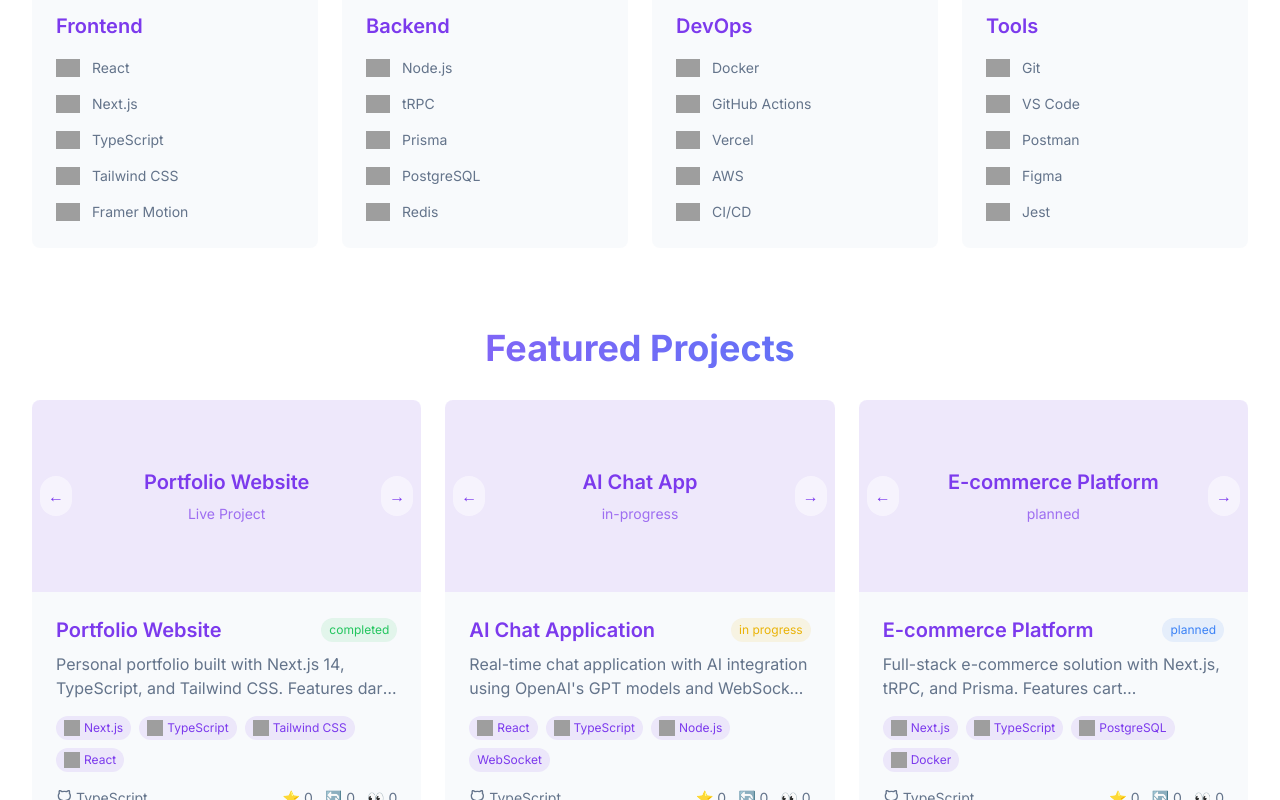
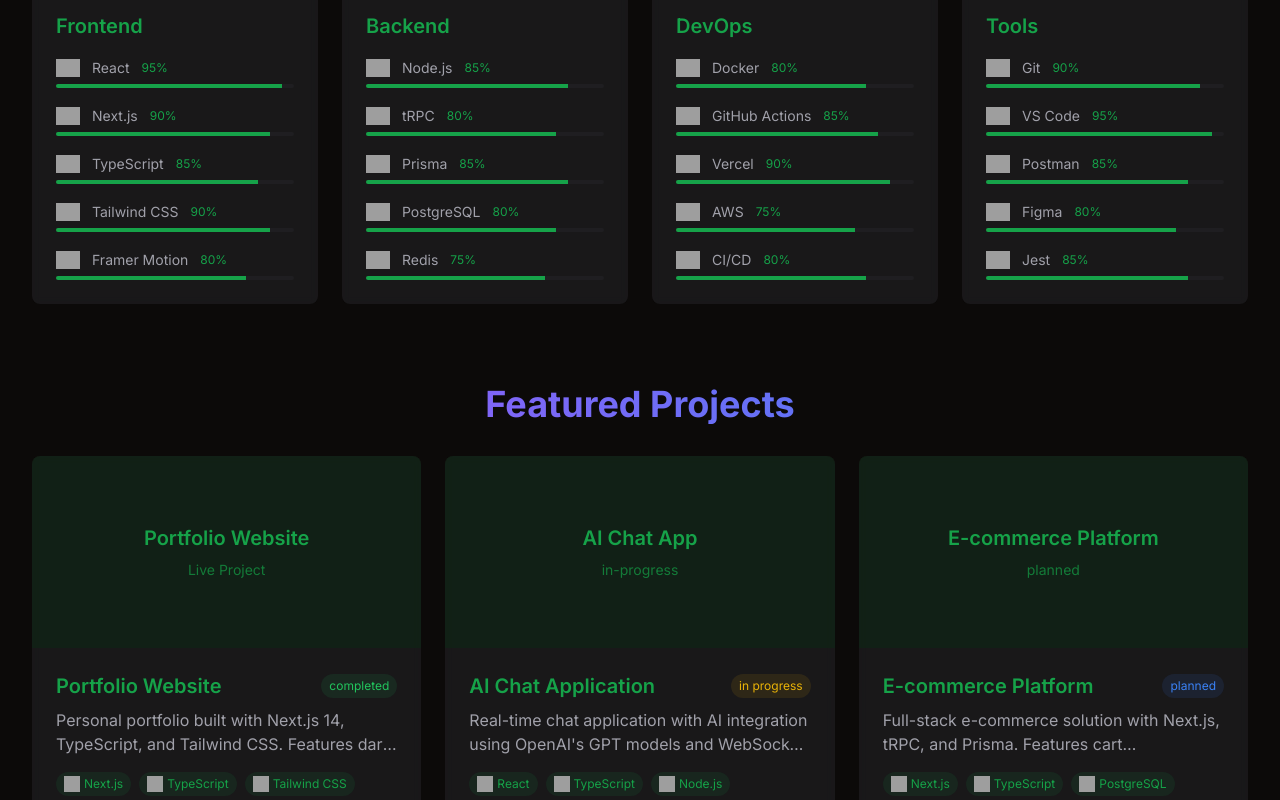
Before and after one commit to Jonas-Zacho-Poulsen/web-portfolio, a Next.js app: page / in a window 1280 px wide. Shown: the part 1240-2040 px from the top of the page. Built offline with nearby package versions, Linux system fonts and the light colour scheme; no server answers; grey boxes are pictures that could not be loaded.

Commit message:
Add background animation and fix project card issues

```diff
--- a/src/app/globals.css
+++ b/src/app/globals.css
@@ -5,47 +5,49 @@
 @layer base {
   :root {
     --background: 0 0% 100%;
-    --foreground: 222.2 84% 4.9%;
+    --foreground: 240 10% 3.9%;
     --card: 0 0% 100%;
-    --card-foreground: 222.2 84% 4.9%;
+    --card-foreground: 240 10% 3.9%;
     --popover: 0 0% 100%;
-    --popover-foreground: 222.2 84% 4.9%;
-    --primary: 262.1 83.3% 57.8%;
-    --primary-foreground: 210 40% 98%;
-    --secondary: 210 40% 96.1%;
-    --secondary-foreground: 222.2 47.4% 11.2%;
-    --muted: 210 40% 96.1%;
-    --muted-foreground: 215.4 16.3% 46.9%;
-    --accent: 210 40% 96.1%;
-    --accent-foreground: 222.2 47.4% 11.2%;
+    --popover-foreground: 240 10% 3.9%;
+    --primary: 142 76% 36%;
+    --primary-rgb: 25 195 125;
+    --primary-foreground: 355.7 100% 97.3%;
+    --secondary: 240 4.8% 95.9%;
+    --secondary-foreground: 240 5.9% 10%;
+    --muted: 240 4.8% 95.9%;
+    --muted-foreground: 240 3.8% 46.1%;
+    --accent: 240 4.8% 95.9%;
+    --accent-foreground: 240 5.9% 10%;
     --destructive: 0 84.2% 60.2%;
-    --destructive-foreground: 210 40% 98%;
-    --border: 214.3 31.8% 91.4%;
-    --input: 214.3 31.8% 91.4%;
-    --ring: 262.1 83.3% 57.8%;
+    --destructive-foreground: 0 0% 98%;
+    --border: 240 5.9% 90%;
+    --input: 240 5.9% 90%;
+    --ring: 142 76% 36%;
     --radius: 0.5rem;
   }
 
   .dark {
-    --background: 222.2 84% 4.9%;
-    --foreground: 210 40% 98%;
-    --card: 222.2 84% 4.9%;
-    --card-foreground: 210 40% 98%;
-    --popover: 222.2 84% 4.9%;
-    --popover-foreground: 210 40% 98%;
-    --primary: 262.1 83.3% 57.8%;
-    --primary-foreground: 210 40% 98%;
-    --secondary: 217.2 32.6% 17.5%;
-    --secondary-foreground: 210 40% 98%;
-    --muted: 217.2 32.6% 17.5%;
-    --muted-foreground: 215 20.2% 65.1%;
-    --accent: 217.2 32.6% 17.5%;
-    --accent-foreground: 210 40% 98%;
+    --background: 20 14.3% 4.1%;
+    --foreground: 0 0% 95%;
+    --card: 24 9.8% 10%;
+    --card-foreground: 0 0% 95%;
+    --popover: 0 0% 9%;
+    --popover-foreground: 0 0% 95%;
+    --primary: 142 76% 36%;
+    --primary-rgb: 25 195 125;
+    --primary-foreground: 144.9 80.4% 10%;
+    --secondary: 240 3.7% 15.9%;
+    --secondary-foreground: 0 0% 98%;
+    --muted: 0 0% 15%;
+    --muted-foreground: 240 5% 64.9%;
+    --accent: 12 6.5% 15.1%;
+    --accent-foreground: 0 0% 98%;
     --destructive: 0 62.8% 30.6%;
-    --destructive-foreground: 210 40% 98%;
-    --border: 217.2 32.6% 17.5%;
-    --input: 217.2 32.6% 17.5%;
-    --ring: 262.1 83.3% 57.8%;
+    --destructive-foreground: 0 85.7% 97.3%;
+    --border: 240 3.7% 15.9%;
+    --input: 240 3.7% 15.9%;
+    --ring: 142 76% 36%;
   }
 }
 
--- a/src/app/layout.tsx
+++ b/src/app/layout.tsx
@@ -1,5 +1,6 @@
 import { ThemeProvider } from "@/components/theme-provider"
 import { Inter } from "next/font/google"
+import { BackgroundAnimation } from "@/components/background-animation"
 import "./globals.css"
 import type { Metadata } from 'next'
 
@@ -20,10 +21,11 @@
       <body className={inter.className}>
         <ThemeProvider
           attribute="class"
-          defaultTheme="system"
+          defaultTheme="dark"
           enableSystem
           disableTransitionOnChange
         >
+          <BackgroundAnimation />
           {children}
         </ThemeProvider>
       </body>
--- /dev/null
+++ b/src/components/background-animation.tsx
@@ -0,0 +1,125 @@
+"use client"
+
+import { useEffect, useRef } from 'react'
+
+export function BackgroundAnimation() {
+  const canvasRef = useRef<HTMLCanvasElement>(null)
+
+  useEffect(() => {
+    const canvas = canvasRef.current
+    if (!canvas) return
+
+    const ctx = canvas.getContext('2d')
+    if (!ctx) return
+
+    let animationFrameId: number
+    let particles: Particle[] = []
+    let mouse = { x: 0, y: 0 }
+
+    // Get primary color RGB values from CSS variable
+    const getCSSVariable = (name: string) => {
+      const value = getComputedStyle(document.documentElement).getPropertyValue(name).trim()
+      return value
+    }
+
+    class Particle {
+      x: number
+      y: number
+      size: number
+      speedX: number
+      speedY: number
+
+      constructor(canvasWidth: number, canvasHeight: number) {
+        this.x = Math.random() * canvasWidth
+        this.y = Math.random() * canvasHeight
+        this.size = Math.random() * 3 + 1
+        this.speedX = Math.random() * 2 - 1
+        this.speedY = Math.random() * 2 - 1
+      }
+
+      update(canvasWidth: number, canvasHeight: number) {
+        this.x += this.speedX
+        this.y += this.speedY
+
+        if (this.x > canvasWidth) this.x = 0
+        else if (this.x < 0) this.x = canvasWidth
+        if (this.y > canvasHeight) this.y = 0
+        else if (this.y < 0) this.y = canvasHeight
+      }
+
+      draw(ctx: CanvasRenderingContext2D) {
+        const primaryRGB = getCSSVariable('--primary-rgb')
+        ctx.fillStyle = `rgba(${primaryRGB}, 0.5)`
+        ctx.beginPath()
+        ctx.arc(this.x, this.y, this.size, 0, Math.PI * 2)
+        ctx.fill()
+      }
+    }
+
+    const init = () => {
+      particles = []
+      const numberOfParticles = (canvas.width * canvas.height) / 15000
+      for (let i = 0; i < numberOfParticles; i++) {
+        particles.push(new Particle(canvas.width, canvas.height))
+      }
+    }
+
+    const animate = () => {
+      ctx.clearRect(0, 0, canvas.width, canvas.height)
+
+      particles.forEach(particle => {
+        particle.update(canvas.width, canvas.height)
+        particle.draw(ctx)
+
+        // Draw connections
+        particles.forEach(otherParticle => {
+          const dx = particle.x - otherParticle.x
+          const dy = particle.y - otherParticle.y
+          const distance = Math.sqrt(dx * dx + dy * dy)
+
+          if (distance < 100) {
+            const primaryRGB = getCSSVariable('--primary-rgb')
+            ctx.strokeStyle = `rgba(${primaryRGB}, ${0.2 * (1 - distance/100)})`
+            ctx.lineWidth = 1
+            ctx.beginPath()
+            ctx.moveTo(particle.x, particle.y)
+            ctx.lineTo(otherParticle.x, otherParticle.y)
+            ctx.stroke()
+          }
+        })
+      })
+
+      animationFrameId = requestAnimationFrame(animate)
+    }
+
+    const handleResize = () => {
+      canvas.width = window.innerWidth
+      canvas.height = window.innerHeight
+      init()
+    }
+
+    const handleMouseMove = (event: MouseEvent) => {
+      mouse.x = event.x
+      mouse.y = event.y
+    }
+
+    handleResize()
+    animate()
+
+    window.addEventListener('resize', handleResize)
+    window.addEventListener('mousemove', handleMouseMove)
+
+    return () => {
+      window.removeEventListener('resize', handleResize)
+      window.removeEventListener('mousemove', handleMouseMove)
+      cancelAnimationFrame(animationFrameId)
+    }
+  }, [])
+
+  return (
+    <canvas
+      ref={canvasRef}
+      className="fixed inset-0 -z-10 h-screen w-screen bg-background/80 opacity-30"
+    />
+  )
+}
--- a/src/components/sections/projects.tsx
+++ b/src/components/sections/projects.tsx
@@ -73,7 +73,7 @@
     topics: ["next.js", "typescript", "tailwindcss", "framer-motion"],
     stargazers_count: 0,
     language: "TypeScript",
-    screenshots: ["Portfolio Website", "Dark Mode View"],
+    screenshots: ["Portfolio Website"],
     demo_url: "https://jonas-zacho.com",
     status: "completed",
     tech_stack: [
@@ -96,7 +96,7 @@
     topics: ["react", "openai", "websocket", "typescript"],
     stargazers_count: 0,
     language: "TypeScript",
-    screenshots: ["AI Chat App", "Chat Interface"],
+    screenshots: ["AI Chat App"],
     demo_url: "https://ai-chat.jonas-zacho.com",
     status: "in-progress",
     tech_stack: [
@@ -119,7 +119,7 @@
     topics: ["next.js", "trpc", "prisma", "stripe"],
     stargazers_count: 0,
     language: "TypeScript",
-    screenshots: ["E-commerce Platform", "Product Catalog"],
+    screenshots: ["E-commerce Platform"],
     demo_url: "https://shop.jonas-zacho.com",
     status: "planned",
     tech_stack: [
@@ -138,16 +138,18 @@
 
 function ProjectCard({ project }: { project: Repository }) {
   const [currentImageIndex, setCurrentImageIndex] = useState(0)
+  const screenshots = project.screenshots || [project.name]
+  const status = project.status || "planned"
 
   const nextImage = () => {
     setCurrentImageIndex((prev) =>
-      prev === project.screenshots.length - 1 ? 0 : prev + 1
+      prev === screenshots.length - 1 ? 0 : prev + 1
     )
   }
 
   const previousImage = () => {
     setCurrentImageIndex((prev) =>
-      prev === 0 ? project.screenshots.length - 1 : prev - 1
+      prev === 0 ? screenshots.length - 1 : prev - 1
     )
   }
 
@@ -159,10 +161,10 @@
       {/* Project Screenshots */}
       <div className="relative h-48 bg-background/50">
         <ProjectPreview
-          title={project.screenshots[currentImageIndex]}
-          subtitle={project.status === "completed" ? "Live Project" : project.status}
+          title={screenshots[currentImageIndex] || project.name}
+          subtitle={status === "completed" ? "Live Project" : status}
         />
-        {project.screenshots.length > 1 && (
+        {screenshots.length > 1 && (
           <div className="absolute inset-0 flex items-center justify-between p-2">
             <motion.button
               whileHover={{ scale: 1.1 }}
@@ -191,11 +193,11 @@
             {project.name}
           </h3>
           <span className={`px-2 py-1 text-xs rounded-full ${
-            project.status === "completed" ? "bg-green-500/10 text-green-500" :
-            project.status === "in-progress" ? "bg-yellow-500/10 text-yellow-500" :
+            status === "completed" ? "bg-green-500/10 text-green-500" :
+            status === "in-progress" ? "bg-yellow-500/10 text-yellow-500" :
             "bg-blue-500/10 text-blue-500"
           }`}>
-            {project.status.replace("-", " ")}
+            {(status || "planned").replace("-", " ")}
           </span>
         </div>
 
@@ -294,7 +296,13 @@
                 issues: githubProject.open_issues_count,
                 watchers: githubProject.watchers_count
               }
-            } : githubProject
+            } : {
+              ...githubProject,
+              screenshots: [githubProject.name],
+              status: "planned" as const,
+              tech_stack: [],
+              topics: githubProject.topics || []
+            }
           })
           setProjects(enhancedProjects)
         }
--- a/src/components/sections/skills.tsx
+++ b/src/components/sections/skills.tsx
@@ -6,6 +6,7 @@
 interface Skill {
   name: string
   icon: string
+  proficiency: number
 }
 
 interface SkillCategory {
@@ -47,41 +48,41 @@
   {
     category: "Frontend",
     items: [
-      { name: "React", icon: skillIcons["React"] },
-      { name: "Next.js", icon: skillIcons["Next.js"] },
-      { name: "TypeScript", icon: skillIcons["TypeScript"] },
-      { name: "Tailwind CSS", icon: skillIcons["Tailwind CSS"] },
-      { name: "Framer Motion", icon: skillIcons["Framer Motion"] }
+      { name: "React", icon: skillIcons["React"], proficiency: 95 },
+      { name: "Next.js", icon: skillIcons["Next.js"], proficiency: 90 },
+      { name: "TypeScript", icon: skillIcons["TypeScript"], proficiency: 85 },
+      { name: "Tailwind CSS", icon: skillIcons["Tailwind CSS"], proficiency: 90 },
+      { name: "Framer Motion", icon: skillIcons["Framer Motion"], proficiency: 80 }
     ]
   },
   {
     category: "Backend",
     items: [
-      { name: "Node.js", icon: skillIcons["Node.js"] },
-      { name: "tRPC", icon: skillIcons["tRPC"] },
-      { name: "Prisma", icon: skillIcons["Prisma"] },
-      { name: "PostgreSQL", icon: skillIcons["PostgreSQL"] },
-      { name: "Redis", icon: skillIcons["Redis"] }
+      { name: "Node.js", icon: skillIcons["Node.js"], proficiency: 85 },
+      { name: "tRPC", icon: skillIcons["tRPC"], proficiency: 80 },
+      { name: "Prisma", icon: skillIcons["Prisma"], proficiency: 85 },
+      { name: "PostgreSQL", icon: skillIcons["PostgreSQL"], proficiency: 80 },
+      { name: "Redis", icon: skillIcons["Redis"], proficiency: 75 }
     ]
   },
   {
     category: "DevOps",
     items: [
-      { name: "Docker", icon: skillIcons["Docker"] },
-      { name: "GitHub Actions", icon: skillIcons["GitHub Actions"] },
-      { name: "Vercel", icon: skillIcons["Vercel"] },
-      { name: "AWS", icon: skillIcons["AWS"] },
-      { name: "CI/CD", icon: skillIcons["CI/CD"] }
+      { name: "Docker", icon: skillIcons["Docker"], proficiency: 80 },
+      { name: "GitHub Actions", icon: skillIcons["GitHub Actions"], proficiency: 85 },
+      { name: "Vercel", icon: skillIcons["Vercel"], proficiency: 90 },
+      { name: "AWS", icon: skillIcons["AWS"], proficiency: 75 },
+      { name: "CI/CD", icon: skillIcons["CI/CD"], proficiency: 80 }
     ]
   },
   {
     category: "Tools",
     items: [
-      { name: "Git", icon: skillIcons["Git"] },
-      { name: "VS Code", icon: skillIcons["VS Code"] },
-      { name: "Postman", icon: skillIcons["Postman"] },
-      { name: "Figma", icon: skillIcons["Figma"] },
-      { name: "Jest", icon: skillIcons["Jest"] }
+      { name: "Git", icon: skillIcons["Git"], proficiency: 90 },
+      { name: "VS Code", icon: skillIcons["VS Code"], proficiency: 95 },
+      { name: "Postman", icon: skillIcons["Postman"], proficiency: 85 },
+      { name: "Figma", icon: skillIcons["Figma"], proficiency: 80 },
+      { name: "Jest", icon: skillIcons["Jest"], proficiency: 85 }
     ]
   }
 ]
@@ -99,6 +100,42 @@
 const item = {
   hidden: { opacity: 0, y: 20 },
   show: { opacity: 1, y: 0 }
+}
+
+function SkillItem({ skill }: { skill: Skill }) {
+  return (
+    <motion.li
+      whileHover={{ x: 5 }}
+      className="group"
+    >
+      <div className="flex items-center space-x-3 mb-1">
+        <div className="relative w-6 h-6 flex-shrink-0 transition-transform group-hover:scale-110">
+          <Image
+            src={skill.icon}
+            alt={skill.name}
+            fill
+            className="object-contain"
+          />
+        </div>
+        <span className="text-sm text-muted-foreground">{skill.name}</span>
+        <span className="text-xs text-primary ml-auto">{skill.proficiency}%</span>
+      </div>
+      <motion.div
+        className="h-1 bg-secondary/50 rounded-full overflow-hidden"
+        initial={{ opacity: 0 }}
+        whileInView={{ opacity: 1 }}
+        viewport={{ once: true }}
+      >
+        <motion.div
+          className="h-full bg-primary"
+          initial={{ width: 0 }}
+          whileInView={{ width: `${skill.proficiency}%` }}
+          viewport={{ once: true }}
+          transition={{ duration: 1, ease: "easeOut" }}
+        />
+      </motion.div>
+    </motion.li>
+  )
 }
 
 export function Skills() {
@@ -124,23 +161,9 @@
               <h3 className="text-xl font-semibold mb-4 text-primary">
                 {skillSet.category}
               </h3>
-              <ul className="space-y-3">
+              <ul className="space-y-4">
                 {skillSet.items.map((skill) => (
-                  <motion.li
-                    key={skill.name}
-                    whileHover={{ x: 5 }}
-                    className="flex items-center space-x-3 text-muted-foreground group"
-                  >
-                    <div className="relative w-6 h-6 flex-shrink-0 transition-transform group-hover:scale-110">
-                      <Image
-                        src={skill.icon}
-                        alt={skill.name}
-                        fill
-                        className="object-contain"
-                      />
-                    </div>
-                    <span className="text-sm">{skill.name}</span>
-                  </motion.li>
+                  <SkillItem key={skill.name} skill={skill} />
                 ))}
               </ul>
             </motion.div>
```
